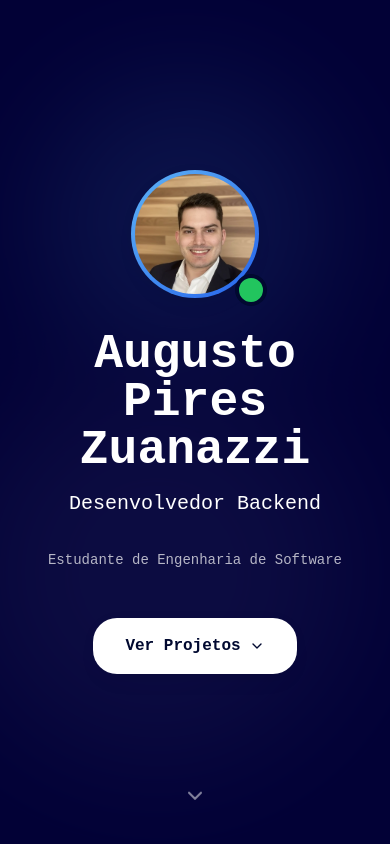
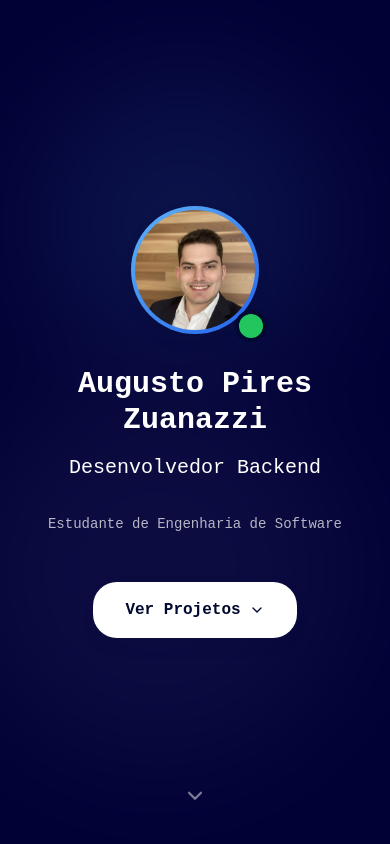
Before and after one commit to augustoznzz/portifolio, a Next.js app: page / in a window 390 px wide. Shown: the top 844 px of the page. Built offline with nearby package versions, Linux system fonts and the light colour scheme; no server answers.

Commit message:
Update Hero.tsx

```diff
--- a/components/Hero.tsx
+++ b/components/Hero.tsx
@@ -86,7 +86,7 @@
             initial={{ opacity: 0, y: 20 }}
             animate={{ opacity: 1, y: 0 }}
             transition={{ delay: 0.4, duration: 0.6 }}
-            className="text-5xl md:text-7xl font-bold mb-4 text-white"
+            className="text-3xl md:text-7xl font-bold mb-4 text-white"
           >
             Augusto Pires Zuanazzi
           </motion.h1>
```
